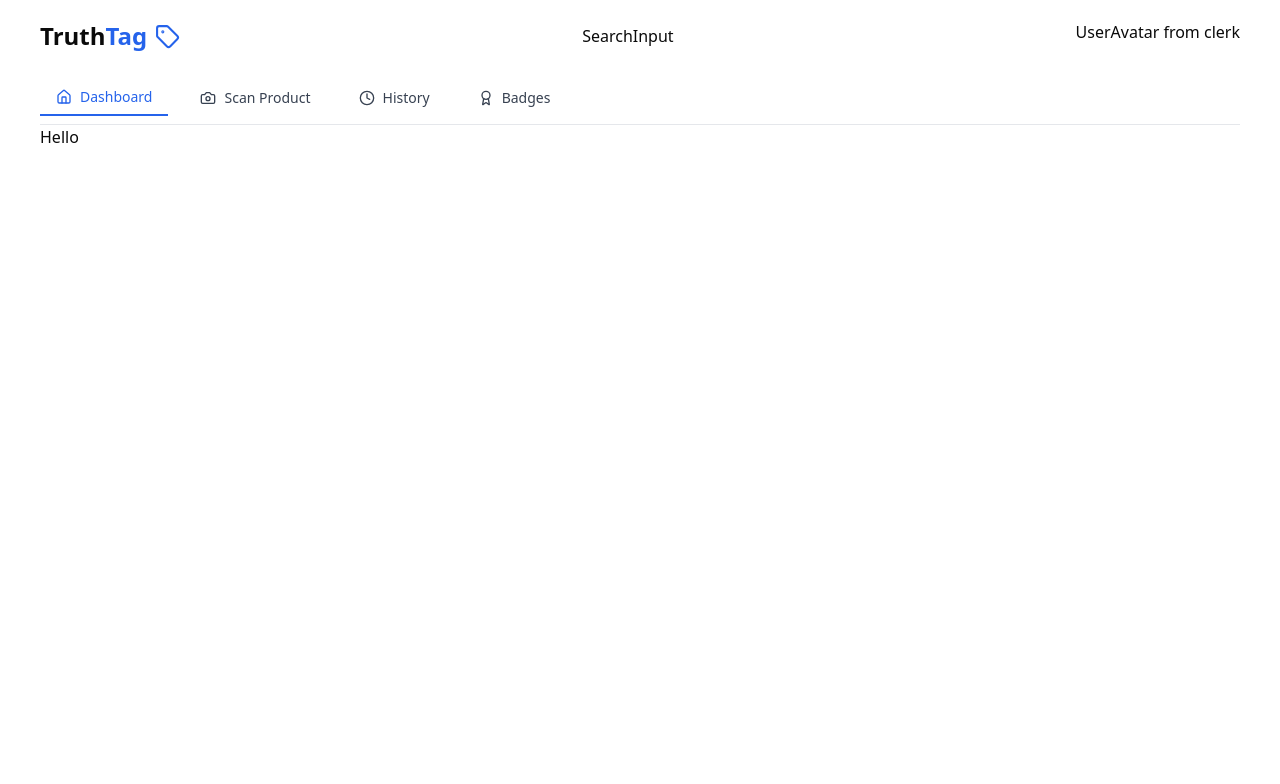
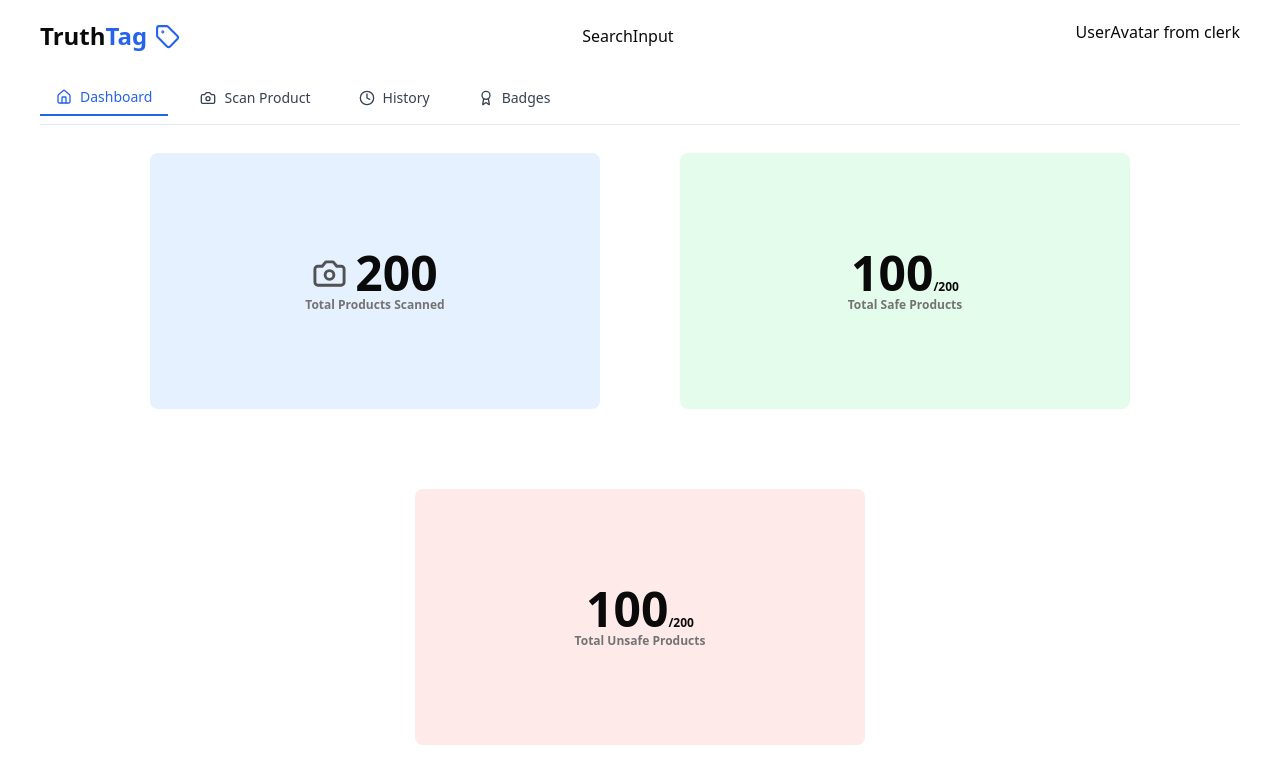
Before and after one commit to Arman6117/TruthTag, a Next.js app: page / in a window 1280 px wide. Shown: the top 784 px of the page. Built offline with nearby package versions, Linux system fonts and the light colour scheme.

Commit message:
refactor: remove old DashboardPage; implement new Dashboard and DashBoardCard components

```diff
--- /dev/null
+++ b/app/(home)/_components/dashboard-card.tsx
@@ -0,0 +1,22 @@
+import { cn } from "@/lib/utils";
+import React from "react";
+
+const DashBoardCard = ({
+  className,
+  children,
+}: {
+  className?: string;
+  children: React.ReactNode;
+}) => {
+  return (
+    <div
+      className={cn(
+        "bg-blue-200/40 md:w-[450px] flex justify-center items-center flex-col font-bold md:p-24 p-16 rounded-lg"
+      , className)}
+    >
+      {children}
+    </div>
+  );
+};
+
+export default DashBoardCard;
--- /dev/null
+++ b/app/(home)/_components/dashboard.tsx
@@ -0,0 +1,35 @@
+import React from "react";
+import DashBoardCard from "./dashboard-card";
+import { LucideCamera } from "lucide-react";
+
+const Dashboard = () => {
+  return (
+    <div className="flex flex-col  ">
+      <div className="flex md:flex-row flex-col flex-wrap  max-w-[2000px] xl:justify-center justify-between md:gap-6 xl:gap-20 gap-16 ">
+        <DashBoardCard className="bg-blue-200/40">
+          <span className="text-5xl flex gap-2 items-center ">
+
+            <LucideCamera size={35} className="text-neutral-600" />
+            200
+          </span>
+
+          <h1 className="text-xs text-neutral-500">Total Products Scanned</h1>
+        </DashBoardCard>
+        <DashBoardCard className="bg-green-200/40">
+          <span className="text-5xl">
+            100<span className="text-xs">/200</span>
+          </span>
+          <h1 className="text-xs text-neutral-500">Total Safe Products</h1>
+        </DashBoardCard>
+        <DashBoardCard className="bg-red-200/40">
+          <span className="text-5xl">
+            100<span className="text-xs">/200</span>
+          </span>
+          <h1 className="text-xs text-neutral-500">Total Unsafe Products</h1>
+        </DashBoardCard>
+      </div>
+    </div>
+  );
+};
+
+export default Dashboard;
--- /dev/null
+++ b/app/(home)/page.tsx
@@ -0,0 +1,12 @@
+import React from 'react'
+import Dashboard from './_components/dashboard'
+
+const DashboardPage = () => {
+  return (
+    <main  className='mt-7'>
+      <Dashboard/>
+    </main>
+  )
+}
+
+export default DashboardPage
--- a/app/page.tsx
+++ /dev/null
@@ -1,9 +0,0 @@
-import React from 'react'
-
-const DashboardPage = () => {
-  return (
-    <div>Hello</div>
-  )
-}
-
-export default DashboardPage
--- a/components/header.tsx
+++ b/components/header.tsx
@@ -1,8 +1,8 @@
 import React from "react";
+
 import Logo from "./logo";
 import SearchInput from "./search-input";
 import UserAvatar from "./user-avatar";
-
 import Navbar from "./navbar";
 
 const Header = () => {
```
